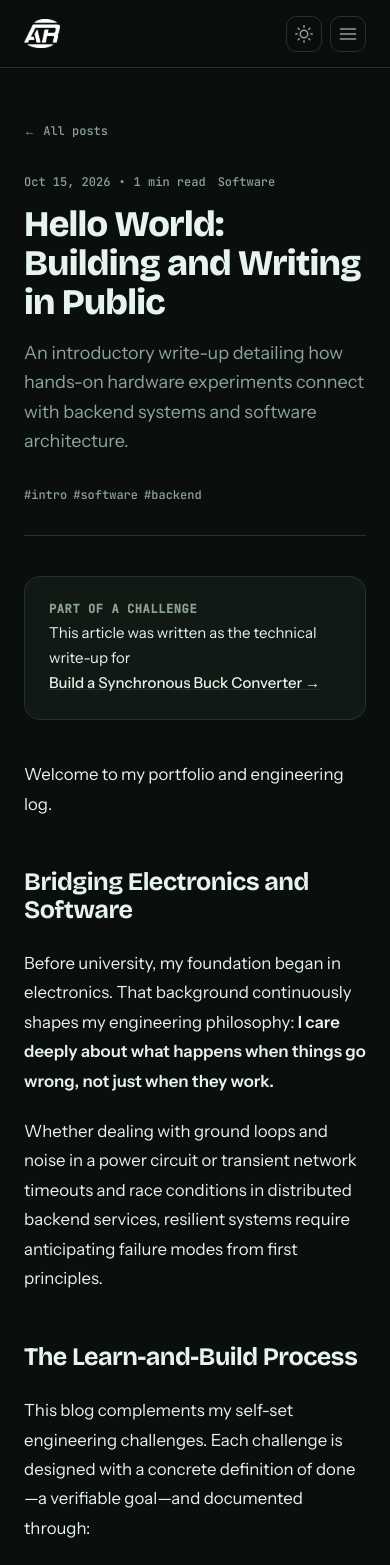
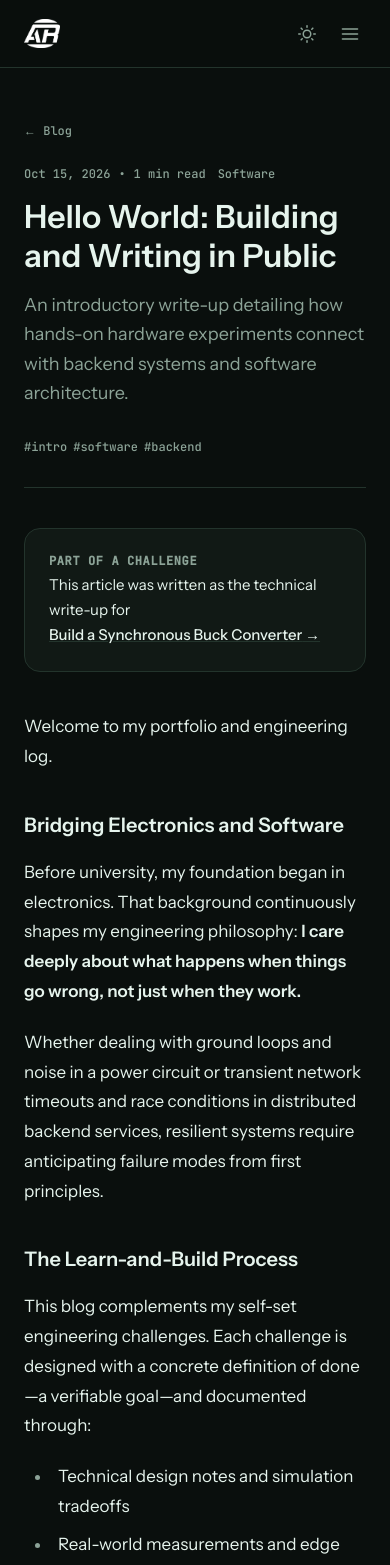
Before and after one commit to abdulrahmontim/my-portfolio, a Next.js app: page /blog/hello-world in a window 390 px wide. Shown: the top 1565 px of the page. Built offline with nearby package versions, Linux system fonts and the light colour scheme; no server answers.

Commit message:
refactor(typography): adopt single sans font and max 720px column layout

```diff
--- a/src/app/blog/[slug]/page.tsx
+++ b/src/app/blog/[slug]/page.tsx
@@ -100,19 +100,19 @@ export default async function BlogPostPage({ params }: PageProps) {
   };
 
   return (
-    <article className="w-full max-w-[1120px] mx-auto px-6 py-12">
+    <article className="w-full max-w-[720px] mx-auto px-6 py-12">
       <script
         type="application/ld+json"
         dangerouslySetInnerHTML={{ __html: JSON.stringify(blogPostingJsonLd) }}
       />
 
       {/* Muted mono back link */}
-      <div className="mb-8">
+      <div className="mb-6">
         <Link
           href="/blog"
-          className="font-mono text-xs text-muted hover:text-text transition-colors inline-flex items-center gap-1.5"
+          className="text-muted hover:text-primary text-xs font-mono transition-colors inline-flex items-center gap-1.5"
         >
-          <span>&larr; All posts</span>
+          <span>&larr; Blog</span>
         </Link>
       </div>
 
@@ -129,7 +129,7 @@ export default async function BlogPostPage({ params }: PageProps) {
           <CategoryBadge category={frontmatter.category} section="blog" />
         </div>
 
-        <h1 className="font-display font-extrabold text-[36px] sm:text-[44px] lg:text-[52px] text-text max-w-[820px] leading-tight mb-4">
+        <h1 className="text-[32px] font-semibold text-text leading-[1.2] mb-4">
           {frontmatter.title}
         </h1>
 
--- a/src/app/blog/page.tsx
+++ b/src/app/blog/page.tsx
@@ -29,14 +29,11 @@ export default function BlogPage() {
   const posts = getAllPosts();
 
   return (
-    <div className="w-full max-w-[1120px] mx-auto px-6 py-12">
-      <header className="mb-10 pb-6 border-b border-border">
-        <h1 className="font-display font-bold text-[36px] sm:text-[48px] text-text tracking-tight mb-3 leading-tight">
-          Blog &amp; Writing
+    <div className="w-full max-w-[720px] mx-auto px-6 py-12">
+      <header className="mb-8">
+        <h1 className="text-[32px] font-semibold leading-[1.2] text-text">
+          Blog
         </h1>
-        <p className="text-muted text-[17px] max-w-2xl leading-relaxed">
-          Thoughts, technical deep dives, and reflections across backend systems, electronics, and engineering.
-        </p>
       </header>
 
       <BlogList posts={posts} />
--- a/src/app/globals.css
+++ b/src/app/globals.css
@@ -4,7 +4,6 @@
 @custom-variant dark (&:where([data-bs-theme="dark"], [data-bs-theme="dark"] *));
 
 @theme inline {
-  --font-display: var(--font-display), ui-sans-serif, system-ui, sans-serif;
   --font-sans: var(--font-sans), ui-sans-serif, system-ui, sans-serif;
   --font-mono: var(--font-mono), ui-monospace, SFMono-Regular, Menlo, Monaco, Consolas, monospace;
 
@@ -32,10 +31,25 @@ body {
   flex-direction: column;
 }
 
-h1, h2, h3, h4, h5, h6 {
-  font-family: var(--font-display);
-  line-height: 1.08;
-  letter-spacing: -0.02em;
+h1 {
+  font-family: var(--font-sans);
+  font-size: 32px;
+  line-height: 1.2;
+  font-weight: 600;
+}
+
+h2 {
+  font-family: var(--font-sans);
+  font-size: 20px;
+  line-height: 1.3;
+  font-weight: 600;
+}
+
+h3 {
+  font-family: var(--font-sans);
+  font-size: 17px;
+  line-height: 1.4;
+  font-weight: 600;
 }
 
 section, [id] {
@@ -48,14 +62,7 @@ section, [id] {
   font-size: 12px;
   font-weight: 500;
   text-transform: uppercase;
-  letter-spacing: 0.08em;
   color: var(--muted);
-}
-
-/* --- DOT GRID PATTERN FOR HERO --- */
-.dot-grid {
-  background-image: radial-gradient(var(--border) 1px, transparent 1px);
-  background-size: 24px 24px;
 }
 
 /* --- ACCESSIBILITY SKIP LINK --- */
@@ -66,11 +73,12 @@ section, [id] {
   z-index: 9999;
   padding: 0.5rem 1rem;
   background-color: var(--surface);
-  color: var(--primary);
-  border: 2px solid var(--primary);
-  border-radius: 0.5rem;
-  font-weight: 600;
-  text-decoration: none;
+  color: var(--text);
+  border: 1px solid var(--border);
+  font-size: 16px;
+  text-decoration: underline;
+  text-decoration-color: var(--border);
+  text-underline-offset: 3px;
   transition: top 0.2s ease-in-out;
 }
 
@@ -83,7 +91,7 @@ section, [id] {
 /* --- PROSE & MDX CONTENT TYPOGRAPHY --- */
 .prose {
   max-width: none;
-  font-size: 1.05rem;
+  font-size: 17px;
   line-height: 1.75;
   --tw-prose-body: var(--text);
   --tw-prose-headings: var(--text);
@@ -104,10 +112,27 @@ section, [id] {
   color: var(--text);
 }
 
-.prose :where(h1, h2, h3, h4, h5, h6) {
-  font-family: var(--font-display);
-  font-weight: 700;
-  letter-spacing: -0.02em;
+.prose :where(h1) {
+  font-family: var(--font-sans);
+  font-size: 32px;
+  line-height: 1.2;
+  font-weight: 600;
+  color: var(--text);
+}
+
+.prose :where(h2) {
+  font-family: var(--font-sans);
+  font-size: 20px;
+  line-height: 1.3;
+  font-weight: 600;
+  color: var(--text);
+}
+
+.prose :where(h3) {
+  font-family: var(--font-sans);
+  font-size: 17px;
+  line-height: 1.4;
+  font-weight: 600;
   color: var(--text);
 }
 
@@ -116,7 +141,7 @@ section, [id] {
 }
 
 .prose :where(strong, b) {
-  font-weight: 700;
+  font-weight: 600;
   color: var(--text);
 }
 
--- a/src/components/Header.tsx
+++ b/src/components/Header.tsx
@@ -104,73 +104,59 @@ export default function Header() {
     setIsOpen(false);
   };
 
-  const isChallengesActive =
-    pathname === "/challenges" || pathname.startsWith("/challenges/");
   const isBlogActive = pathname === "/blog" || pathname.startsWith("/blog/");
 
   return (
     <header className="sticky top-0 z-50 h-[68px] border-b border-border bg-bg/85 backdrop-blur-md">
-      <div className="max-w-[1120px] mx-auto px-6 h-full flex items-center justify-between">
+      <div className="max-w-[720px] mx-auto px-6 h-full flex items-center justify-between">
         {/* Left: Logo */}
         <Link
           href="/"
           onClick={closeMenu}
           aria-label="Home"
-          className="flex items-center rounded-lg focus-visible:outline-2 focus-visible:outline-primary focus-visible:outline-offset-2"
+          className="flex items-center rounded focus-visible:outline-2 focus-visible:outline-primary focus-visible:outline-offset-2"
         >
           <Logo size={36} />
         </Link>
 
-        {/* Right (Desktop): Nav links + Theme Toggle + Contact Button */}
+        {/* Right (Desktop): Work, Blog, Contact, Theme Toggle */}
         <nav
-          className="hidden md:flex items-center gap-6 h-full"
+          className="hidden md:flex items-center gap-6 h-full text-[15px]"
           aria-label="Main navigation"
         >
           <Link
-            href="/#skills"
+            href="/#work"
             onClick={closeMenu}
-            className="text-[15px] font-medium text-muted hover:text-text transition-colors h-[68px] flex items-center relative focus-visible:outline-2 focus-visible:outline-primary focus-visible:outline-offset-2"
+            className="text-text underline decoration-border underline-offset-[3px] hover:text-primary hover:decoration-primary transition-colors focus-visible:outline-2 focus-visible:outline-primary focus-visible:outline-offset-2"
           >
-            Skills
-          </Link>
-          <Link
-            href="/#projects"
-            onClick={closeMenu}
-            className="text-[15px] font-medium text-muted hover:text-text transition-colors h-[68px] flex items-center relative focus-visible:outline-2 focus-visible:outline-primary focus-visible:outline-offset-2"
-          >
-            Projects
-          </Link>
-          <Link
-            href="/challenges"
-            onClick={closeMenu}
-            aria-current={isChallengesActive ? "page" : undefined}
-            className={`text-[15px] font-medium transition-colors h-[68px] flex items-center relative focus-visible:outline-2 focus-visible:outline-primary focus-visible:outline-offset-2 ${
-              isChallengesActive
-                ? "text-text after:absolute after:bottom-0 after:left-0 after:right-0 after:h-[2px] after:bg-primary"
-                : "text-muted hover:text-text"
-            }`}
-          >
-            Challenges
+            Work
           </Link>
           <Link
             href="/blog"
             onClick={closeMenu}
             aria-current={isBlogActive ? "page" : undefined}
-            className={`text-[15px] font-medium transition-colors h-[68px] flex items-center relative focus-visible:outline-2 focus-visible:outline-primary focus-visible:outline-offset-2 ${
+            className={`transition-colors focus-visible:outline-2 focus-visible:outline-primary focus-visible:outline-offset-2 ${
               isBlogActive
-                ? "text-text after:absolute after:bottom-0 after:left-0 after:right-0 after:h-[2px] after:bg-primary"
-                : "text-muted hover:text-text"
+                ? "text-text underline decoration-2 decoration-primary underline-offset-[3px]"
+                : "text-text underline decoration-border underline-offset-[3px] hover:text-primary hover:decoration-primary"
             }`}
           >
             Blog
           </Link>
+          <Link
+            href="/#contact"
+            onClick={closeMenu}
+            className="text-text underline decoration-border underline-offset-[3px] hover:text-primary hover:decoration-primary transition-colors focus-visible:outline-2 focus-visible:outline-primary focus-visible:outline-offset-2"
+          >
+            Contact
+          </Link>
 
-          {/* Theme Toggle Button */}
+          {/* Theme Toggle Button (icon only, no border) */}
           <button
             type="button"
             onClick={toggleTheme}
             id="themeToggle"
-            className="w-9 h-9 rounded-[10px] flex items-center justify-center text-muted hover:text-text hover:bg-surface border border-border transition-colors cursor-pointer focus-visible:outline-2 focus-visible:outline-primary focus-visible:outline-offset-2"
+            className="p-1.5 flex items-center justify-center text-muted hover:text-text transition-colors cursor-pointer focus-visible:outline-2 focus-visible:outline-primary focus-visible:outline-offset-2"
             aria-label="Toggle Theme"
             title={
               theme === "light"
@@ -180,23 +166,14 @@ export default function Header() {
           >
             <ThemeIcon theme={theme} />
           </button>
-
-          {/* Small primary Contact button */}
-          <Link
-            href="/#contact"
-            onClick={closeMenu}
-            className="h-[36px] px-5 rounded-[10px] bg-primary text-on-primary font-semibold text-[15px] inline-flex items-center justify-center hover:bg-primary-hover hover:-translate-y-[1px] transition-all focus-visible:outline-2 focus-visible:outline-primary focus-visible:outline-offset-2"
-          >
-            Contact
-          </Link>
         </nav>
 
         {/* Mobile Controls (<768px): Theme toggle + Hamburger */}
-        <div className="flex items-center gap-2 md:hidden">
+        <div className="flex items-center gap-3 md:hidden">
           <button
             type="button"
             onClick={toggleTheme}
-            className="w-9 h-9 rounded-[10px] flex items-center justify-center text-muted hover:text-text hover:bg-surface border border-border transition-colors cursor-pointer focus-visible:outline-2 focus-visible:outline-primary focus-visible:outline-offset-2"
+            className="p-1.5 flex items-center justify-center text-muted hover:text-text transition-colors cursor-pointer focus-visible:outline-2 focus-visible:outline-primary focus-visible:outline-offset-2"
             aria-label="Toggle Theme"
             title={
               theme === "light"
@@ -213,7 +190,7 @@ export default function Header() {
             aria-expanded={isOpen}
             aria-controls="mobile-navigation"
             aria-label={isOpen ? "Close navigation menu" : "Open navigation menu"}
-            className="w-9 h-9 rounded-[10px] flex items-center justify-center text-muted hover:text-text hover:bg-surface border border-border transition-colors cursor-pointer focus-visible:outline-2 focus-visible:outline-primary focus-visible:outline-offset-2"
+            className="p-1.5 flex items-center justify-center text-muted hover:text-text transition-colors cursor-pointer focus-visible:outline-2 focus-visible:outline-primary focus-visible:outline-offset-2"
           >
             {isOpen ? (
               <svg
@@ -253,42 +230,28 @@ export default function Header() {
         </div>
       </div>
 
-      {/* Mobile Drawer Sheet */}
+      {/* Mobile Drawer */}
       {isOpen && (
         <div
           id="mobile-navigation"
-          className="absolute top-[68px] left-0 right-0 bg-surface border-b border-border shadow-2xl px-6 py-4 flex flex-col md:hidden animate-in slide-in-from-top-2 duration-150"
+          className="absolute top-[68px] left-0 right-0 bg-surface border-b border-border shadow-xl px-6 py-4 flex flex-col gap-4 md:hidden"
         >
+          <div className="max-w-[720px] mx-auto w-full flex flex-col gap-4">
             <Link
-            href="/#skills"
+              href="/#work"
               onClick={closeMenu}
-            className="flex items-center h-[52px] text-[17px] font-medium text-muted hover:text-text border-b border-border/50 transition-colors"
+              className="text-base text-text underline decoration-border underline-offset-[3px] hover:text-primary hover:decoration-primary transition-colors py-2"
             >
-            Skills
-          </Link>
-          <Link
-            href="/#projects"
-            onClick={closeMenu}
-            className="flex items-center h-[52px] text-[17px] font-medium text-muted hover:text-text border-b border-border/50 transition-colors"
-          >
-            Projects
-          </Link>
-          <Link
-            href="/challenges"
-            onClick={closeMenu}
-            aria-current={isChallengesActive ? "page" : undefined}
-            className={`flex items-center h-[52px] text-[17px] font-medium border-b border-border/50 transition-colors ${
-              isChallengesActive ? "text-primary font-semibold" : "text-muted hover:text-text"
-            }`}
-          >
-            Challenges
+              Work
             </Link>
             <Link
               href="/blog"
               onClick={closeMenu}
               aria-current={isBlogActive ? "page" : undefined}
-            className={`flex items-center h-[52px] text-[17px] font-medium border-b border-border/50 transition-colors ${
-              isBlogActive ? "text-primary font-semibold" : "text-muted hover:text-text"
+              className={`text-base py-2 transition-colors ${
+                isBlogActive
+                  ? "text-text underline decoration-2 decoration-primary underline-offset-[3px]"
+                  : "text-text underline decoration-border underline-offset-[3px] hover:text-primary hover:decoration-primary"
               }`}
             >
               Blog
@@ -296,10 +259,11 @@ export default function Header() {
             <Link
               href="/#contact"
               onClick={closeMenu}
-            className="h-[44px] mt-4 flex items-center justify-center bg-primary text-on-primary rounded-[10px] font-semibold text-[15px] hover:bg-primary-hover transition-colors"
+              className="text-base text-text underline decoration-border underline-offset-[3px] hover:text-primary hover:decoration-primary transition-colors py-2"
             >
               Contact
             </Link>
+          </div>
         </div>
       )}
     </header>
```
Also changed, not shown: src/app/blog/category/[category]/page.tsx (+5 -5 lines), src/app/layout.tsx (+2 -9 lines), src/app/not-found.tsx (+19 -16 lines), src/components/Footer.tsx (+7 -86 lines). Lines whose indentation alone changed are shown as unchanged.
